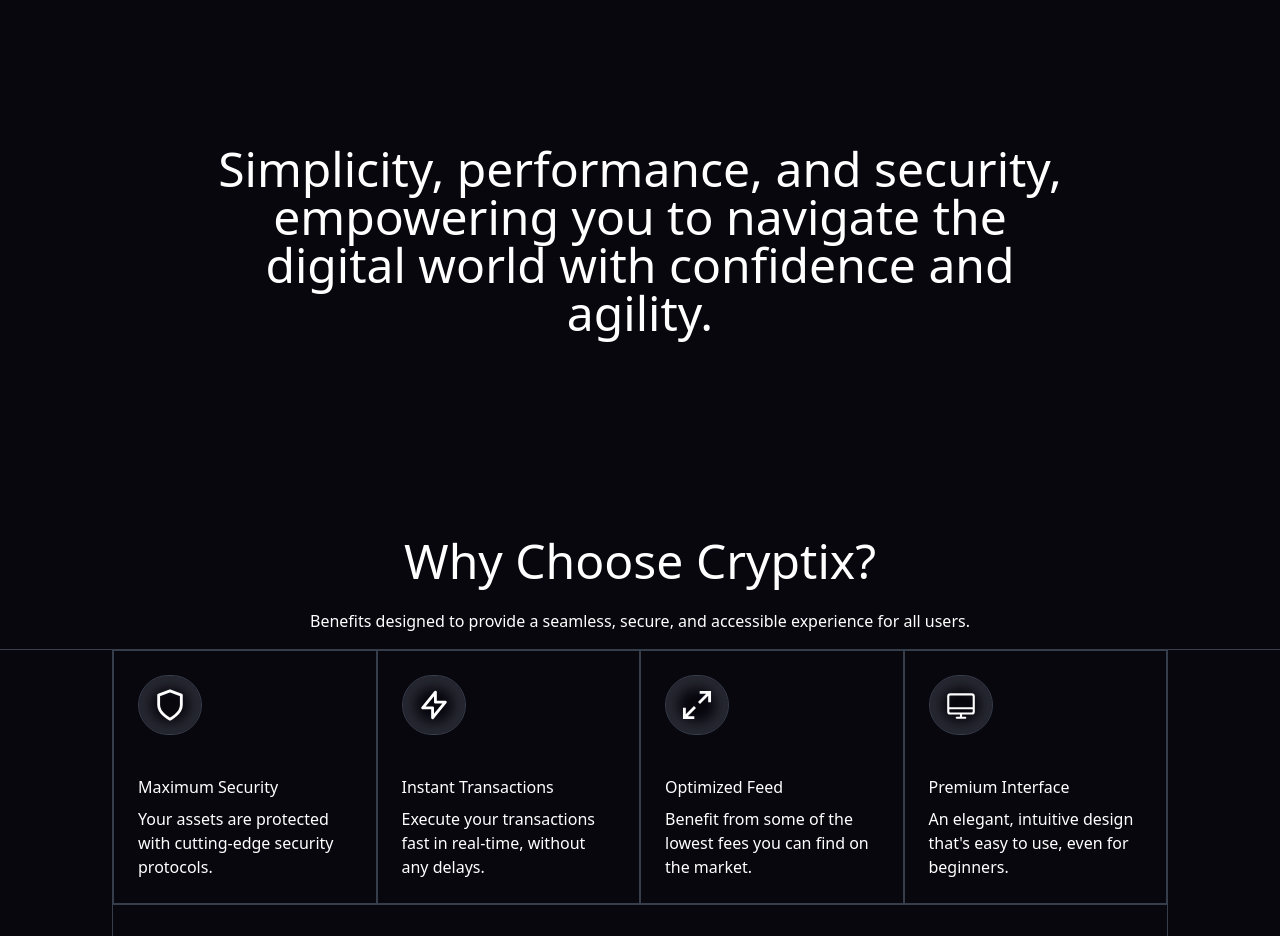
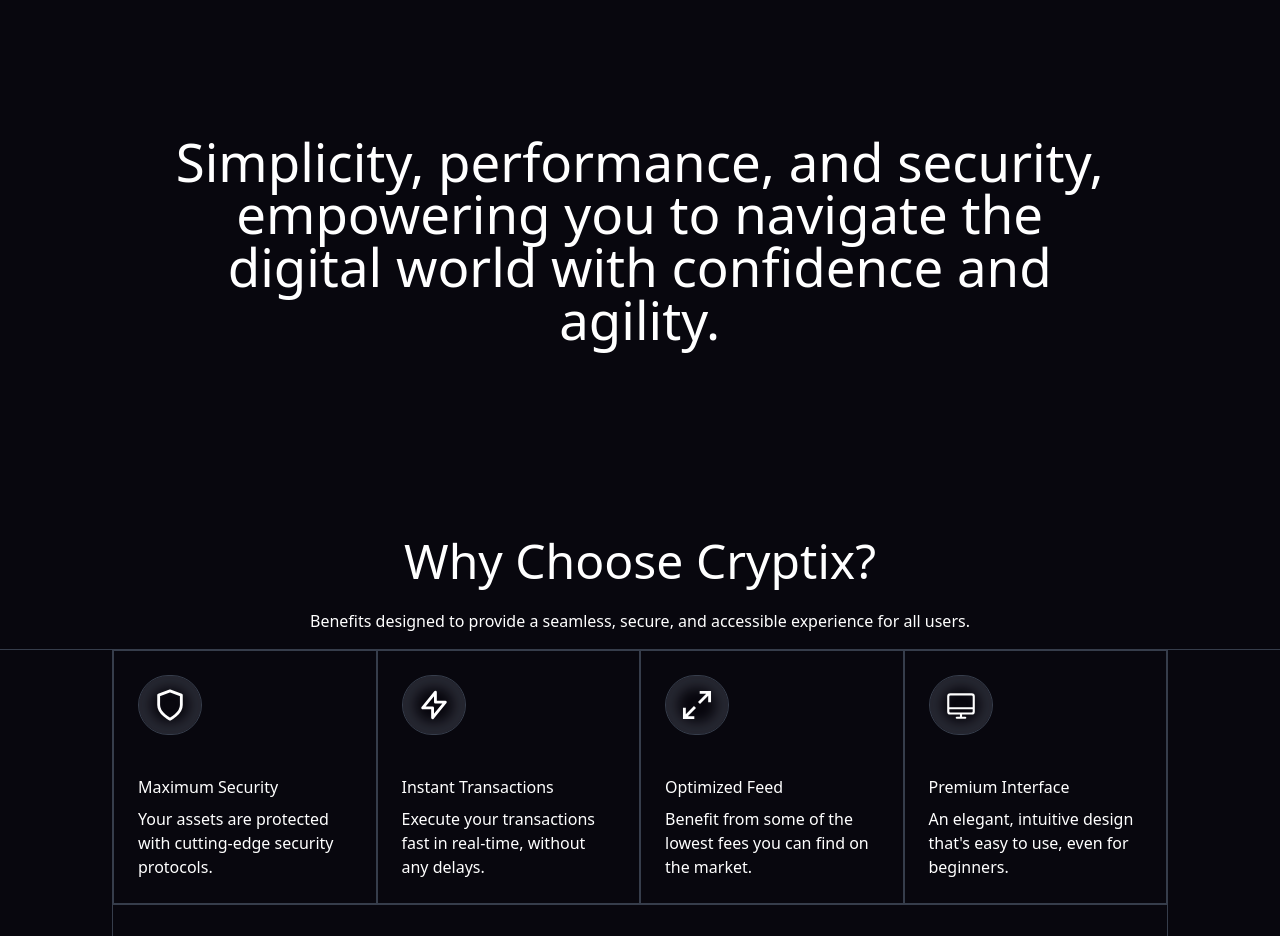
Before and after one commit to elchananT/crypto-pro, a React (Vite) app: page / in a window 1280 px wide. Shown: the part 1400-2336 px from the top of the page. Built offline with nearby package versions, Linux system fonts and the light colour scheme.

Commit message:
Add animation to the More component

```diff
--- a/src/components/More.tsx
+++ b/src/components/More.tsx
@@ -1,12 +1,46 @@
-const More = () => {
+import { motion } from "motion/react"
+
+const   More = () => {
     return (
         <div className="mt-50 flex flex-col justify-center text-white mb-4">
-            <p className="text-5xl text-center text-wrap self-center mb-50 w-2/3"
-            >Simplicity, performance, and security, <br/>
-                empowering you to navigate the digital world with confidence and agility. </p>
+            <motion.p
+                initial={{ scale: 0.8, opacity: 0 }}
+                whileInView={{ scale: 1.1, opacity: 1 }}
+                transition={{
+                    duration: 1.1,
+                    type: "spring",
+                    stiffness: 500,
+                    damping: 20,
+                    mass: 0.8
+                }}
+                viewport={{ once: true, amount: 0.3 }}
+                className="text-5xl text-center text-wrap self-center mb-50 w-2/3"
+            >
+                Simplicity, performance, and security, <br/>
+                empowering you to navigate the digital world with confidence and agility. </motion.p>
 
-            <h2 className="text-5xl text-center">Why Choose Cryptix?</h2>
-            <p className="text-center text-wrap mt-6">Benefits designed to provide a seamless, secure, and accessible experience for all users.</p>
+            <motion.h2
+                initial={{ x: -200, opacity: 0 }}
+                whileInView={{ x: 0, opacity: 1 }}
+                transition={{
+                    type: "spring",
+                    stiffness: 500,
+                    damping: 20,
+                    mass: 0.8
+                }}
+                viewport={{ once: true, amount: 0.3 }}
+                className="text-5xl text-center">Why Choose Cryptix?</motion.h2>
+            <motion.p
+                initial={{ x: 200, opacity: 0 }}
+                whileInView={{ x: 0, opacity: 1 }}
+                transition={{
+                    type: "spring",
+                    stiffness: 500,
+                    damping: 20,
+                    mass: 0.8
+                }}
+                viewport={{ once: true, amount: 0.3 }}
+                className="text-center text-wrap mt-6">Benefits designed to provide a seamless, secure, and accessible experience for all users.</motion.p>
         </div>
     )
 }
```
